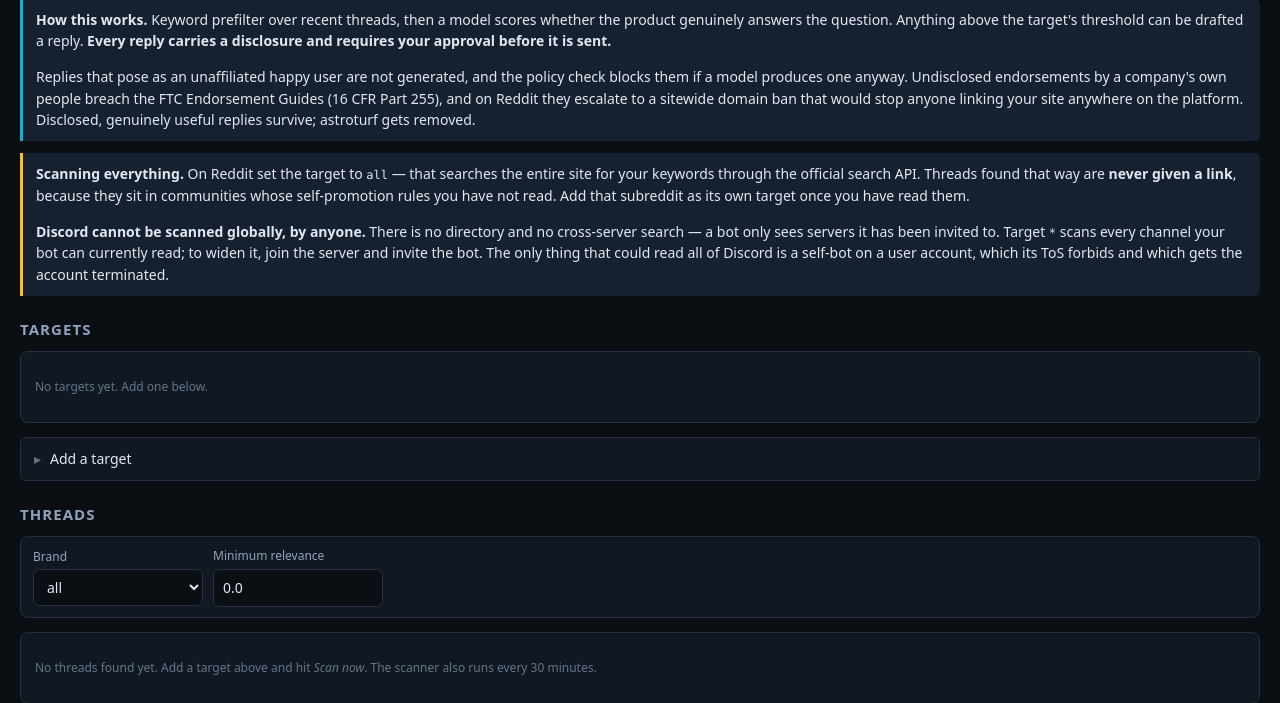
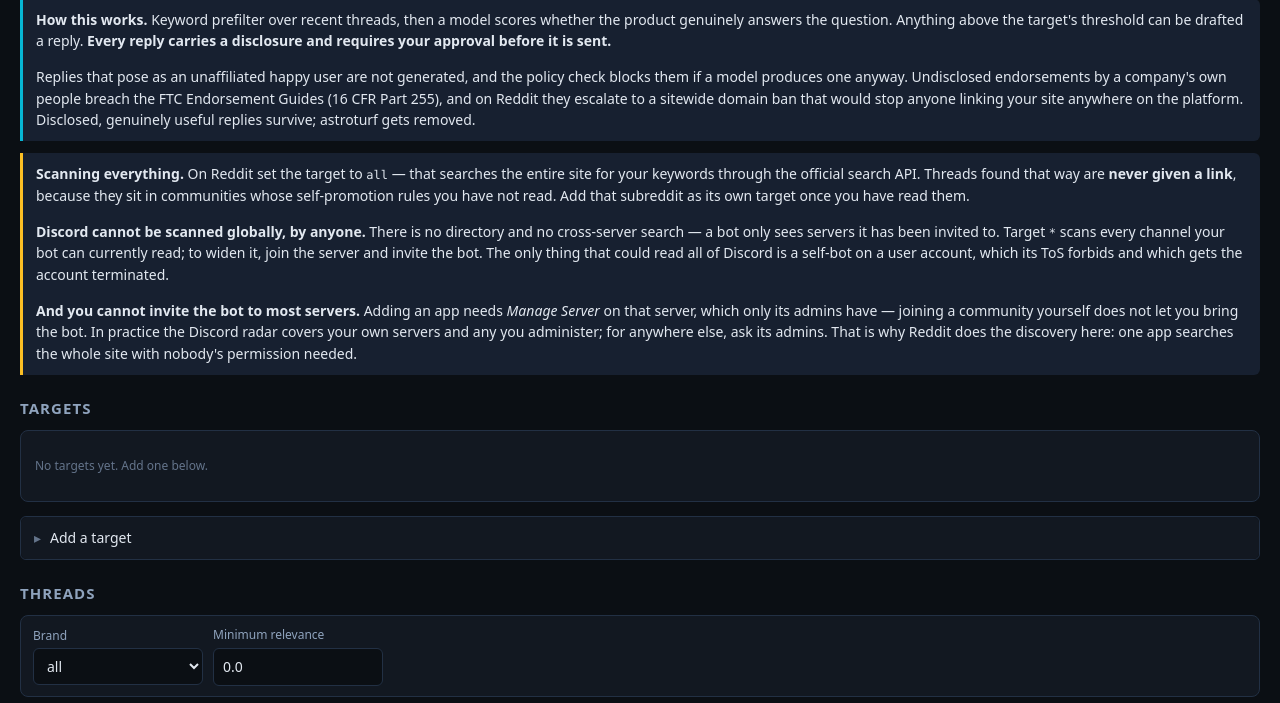
Before and after one commit to Bhenderlong/adforge, a FastAPI app: page /radar in a window 1280 px wide. Shown: the part 202-905 px from the top of the page. Run offline with FastAPI, Linux system fonts and the light colour scheme; data that the repository does not hold is empty.

Commit message:
Say that you cannot invite the bot to most servers
The page explained that Discord has no global search and that a bot only sees
servers it was invited to, then said "to widen it, join the server and invite
the bot" - which reads as though joining a community is enough. It is not.
Adding an app needs Manage Server, which only that server's admins have.

Left as it was, the obvious next step is to go hunting for the best channel in
the biggest AI servers, none of which you can actually reach. The honest scope
is your own servers plus any you administer, and asking admins for anywhere
else - so the page now says that, and says Reddit is where the discovery
actually happens.

Co-Authored-By: Claude <noreply@anthropic.com>

```diff
--- a/adforge/ui/templates/radar.html
+++ b/adforge/ui/templates/radar.html
@@ -37,6 +37,12 @@
      can currently read; to widen it, join the server and invite the bot. The
      only thing that could read all of Discord is a self-bot on a user account,
      which its ToS forbids and which gets the account terminated.</p>
+  <p><strong>And you cannot invite the bot to most servers.</strong> Adding an
+     app needs <em>Manage Server</em> on that server, which only its admins
+     have — joining a community yourself does not let you bring the bot. In
+     practice the Discord radar covers your own servers and any you administer;
+     for anywhere else, ask its admins. That is why Reddit does the discovery
+     here: one app searches the whole site with nobody's permission needed.</p>
 </div>
 
 {% if auto_off %}
```
